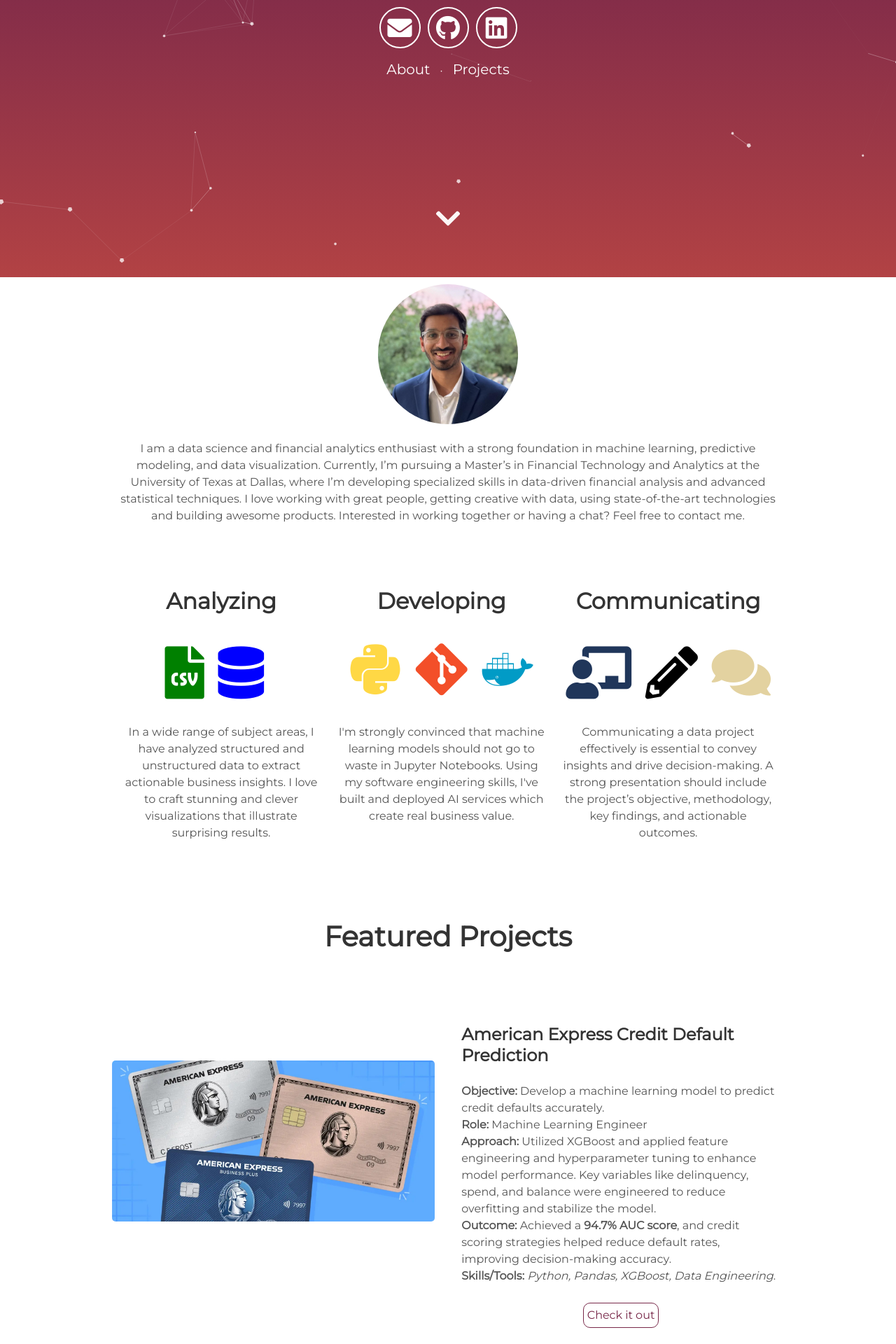
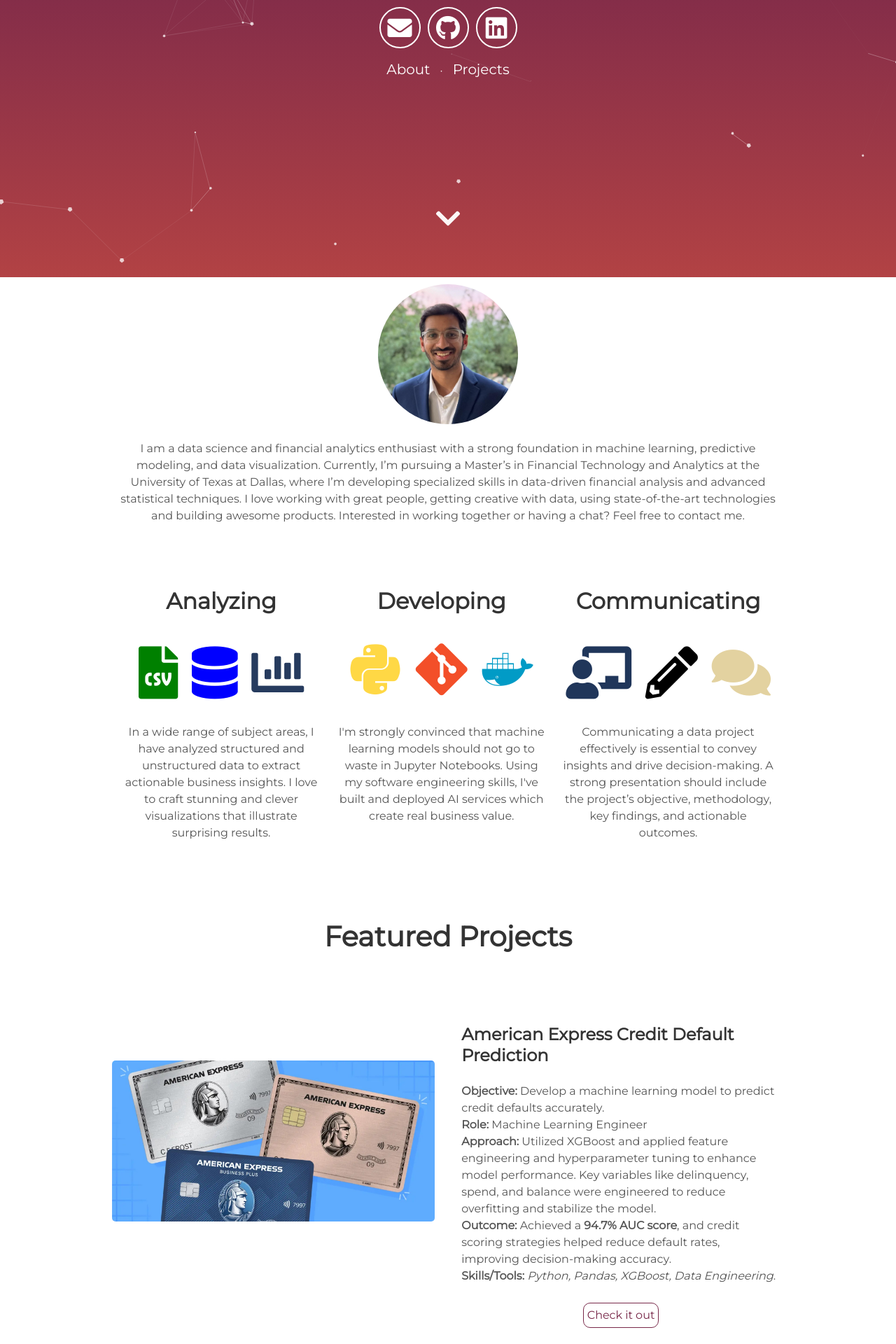
Before and after one commit to ViswaBonam/viswabonam.github.io, a Jekyll site: the page built from index.html, in a window 1280 px wide. Shown: the part 504-2424 px from the top of the page at 70% size. Built offline with Jekyll 4.4.1, drawn with Linux system fonts in a browser that asks for light colours.

Commit message:
Update about.html

```diff
--- a/_includes/about.html
+++ b/_includes/about.html
@@ -16,7 +16,7 @@
     <div class="icons">
       <i class="fas fa-file-csv" style="color: green;"></i>
       <i class="fas fa-database" style="color: blue;"></i>
-      <i class="fas fa-chart-column" style="color: #263b5e;"></i>
+      <i class="fas fa-chart-bar" style="color: #263b5e;"></i>
     </div>
     <p>
       In a wide range of subject areas, I have analyzed structured and unstructured data to extract actionable business insights.
```
